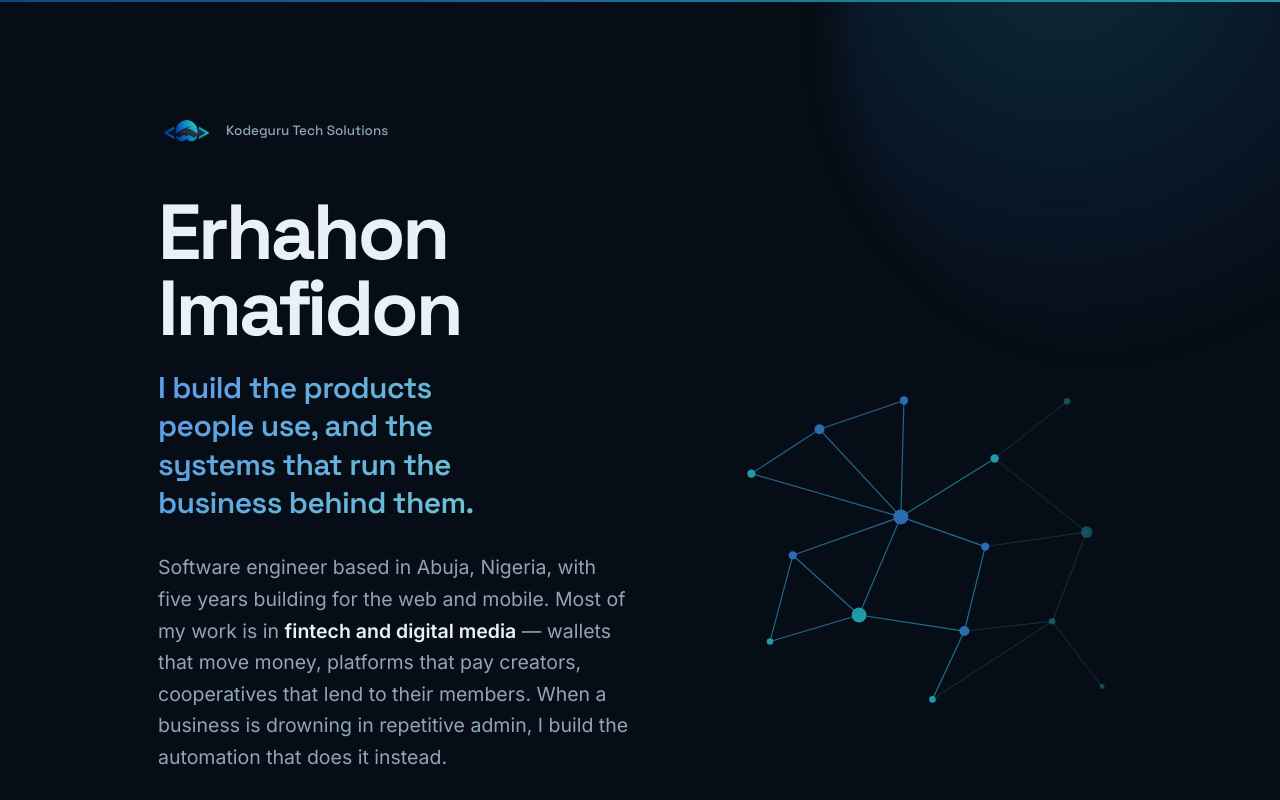
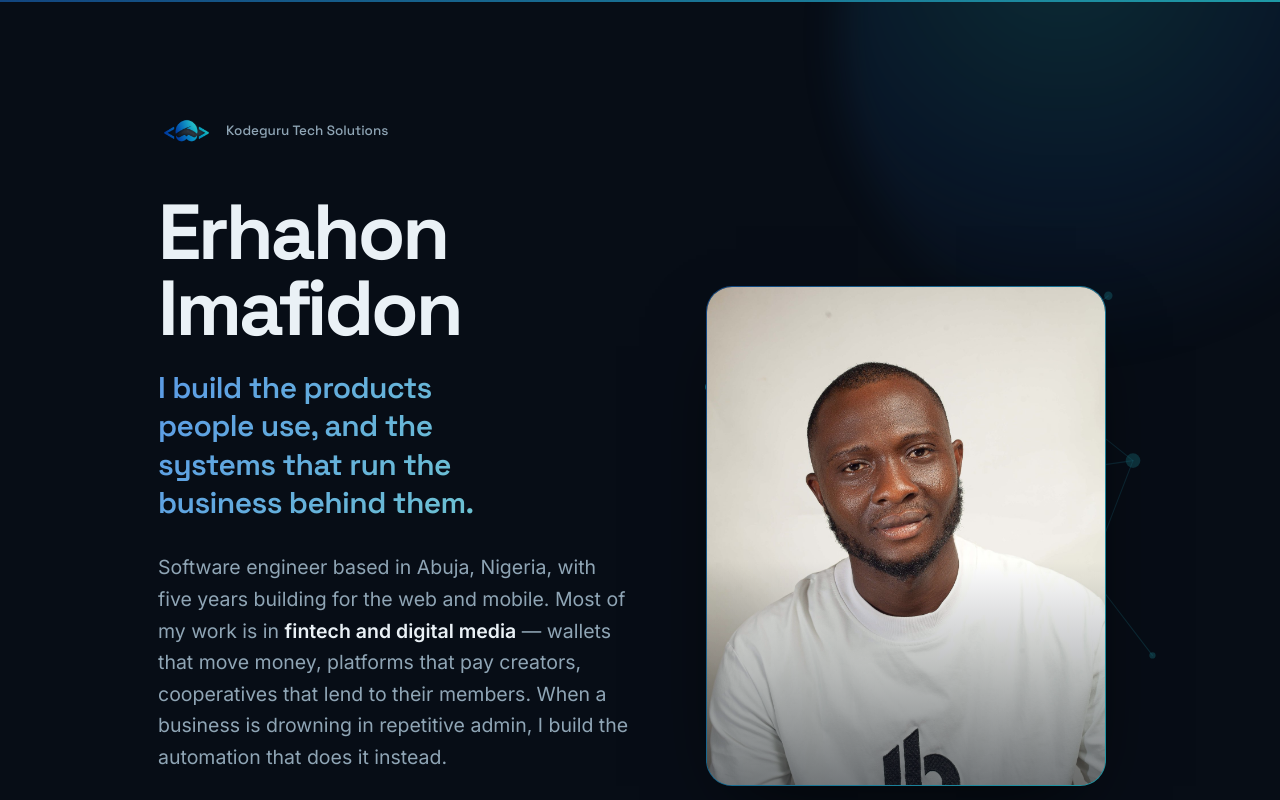
Before and after one commit to Erhahon-Imafidon/kodeguru-portfolio, a Next.js app: page / in a window 1280 px wide. Shown: the top 800 px of the page. Built offline with nearby package versions, Linux system fonts and the light colour scheme.

Commit message:
Add hero section image and enhance layout with gradient overlay

```diff
--- a/src/components/sections/Hero.tsx
+++ b/src/components/sections/Hero.tsx
@@ -117,9 +117,31 @@ export function Hero() {
           <motion.figure
             variants={rise}
             transition={{ duration: 0.9, ease: EASE }}
-            className="mx-auto w-full max-w-[420px] lg:max-w-none"
+            className="relative mx-auto w-full max-w-[360px] lg:ml-auto lg:max-w-[400px]"
           >
-            <HeroGraphic />
+            <div
+              aria-hidden="true"
+              className="pointer-events-none absolute -inset-x-[18%] -top-[10%] -bottom-[6%] opacity-60"
+            >
+              <HeroGraphic />
+            </div>
+
+            <div className="relative aspect-[4/5] overflow-hidden rounded-[26px] p-px grad-bg shadow-[0_30px_80px_-30px_rgba(0,0,0,.8)]">
+              <div className="relative h-full w-full overflow-hidden rounded-[25px] bg-bg-2">
+                <Image
+                  src="/erhahon-imafidon.jpg"
+                  alt={`${site.name}, software engineer`}
+                  fill
+                  sizes="(min-width: 1024px) 400px, (min-width: 640px) 360px, 90vw"
+                  className="object-cover"
+                  priority
+                />
+                <div
+                  aria-hidden="true"
+                  className="absolute inset-0 bg-[linear-gradient(180deg,transparent_55%,rgba(7,13,22,.55)_100%)]"
+                />
+              </div>
+            </div>
           </motion.figure>
         </div>
       </motion.div>
```
Also changed, not shown: public/erhahon-imafidon.jpg (added).
